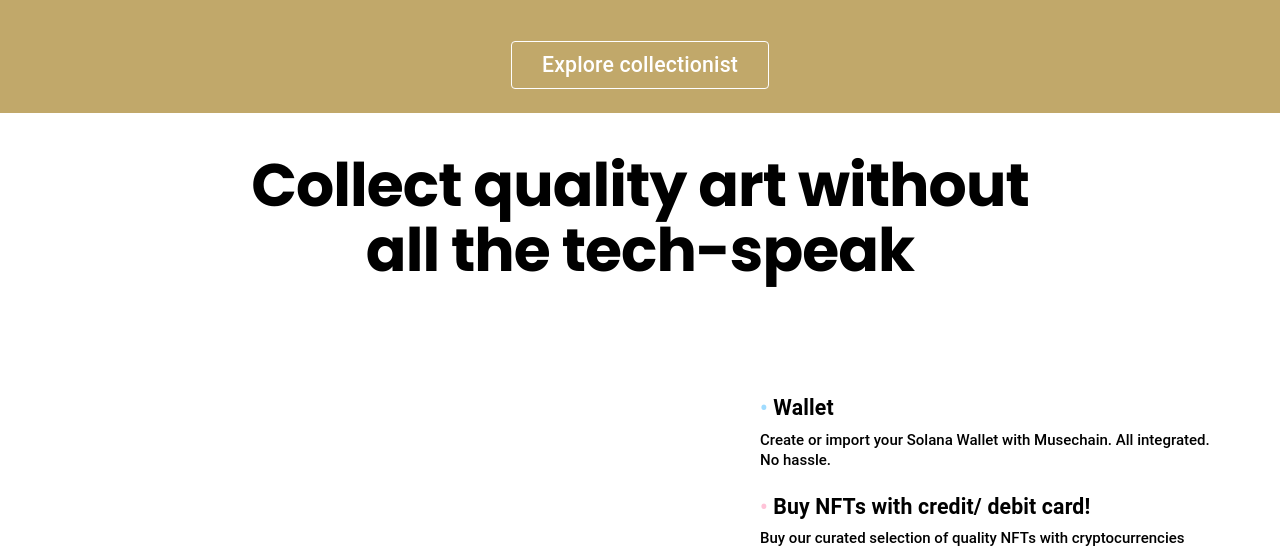
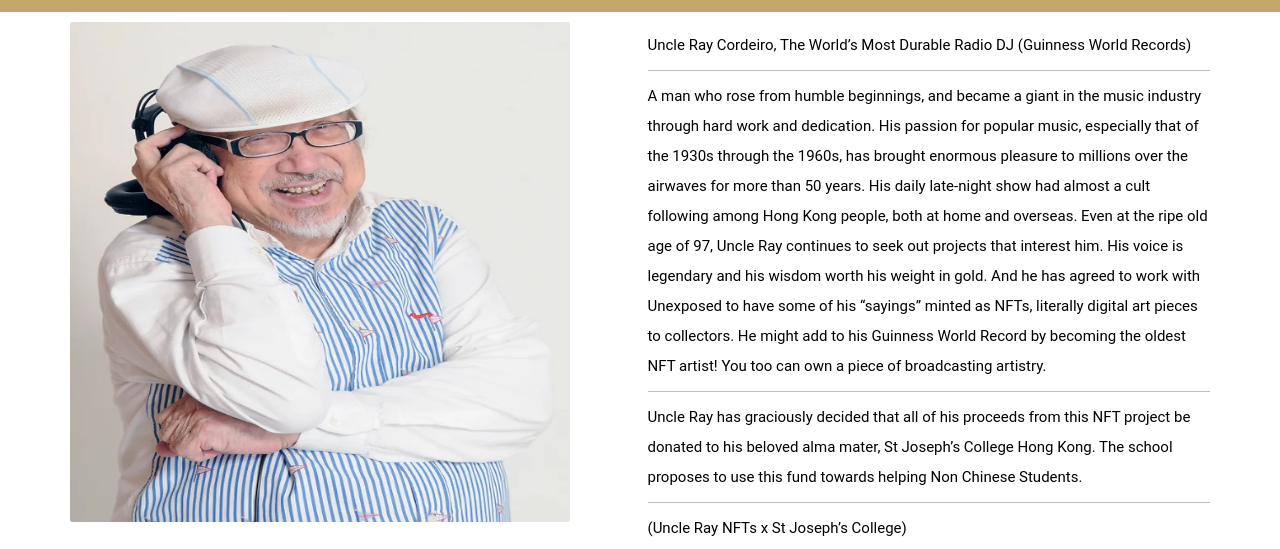
Before and after one commit to Musechainofficial/MuseChain_Client, a React (Create React App) app: page / in a window 1280 px wide. Shown: the part 1667-2216 px from the top of the page. Built offline with nearby package versions, Linux system fonts and the light colour scheme; no server answers; a web font is replaced by a local one.

Commit message:
all fixes"

```diff
--- a/src/components/Home/NFTSlider.tsx
+++ b/src/components/Home/NFTSlider.tsx
@@ -1,14 +1,6 @@
 import React from "react";
 import heroBox from "../../assets/images/heroBox.png";
-import {
-  Container,
-  Box,
-  Button,
-  Typography,
-  Grid,
-  IconButton,
-  Avatar,
-} from "@mui/material";
+import { Container, Box, Button, Typography, Grid, IconButton, Avatar } from "@mui/material";
 import Carousel from "react-multi-carousel";
 import "react-multi-carousel/lib/styles.css";
 import NextIcon from "../../assets/images/next.svg";
@@ -16,7 +8,7 @@ import PrevIcon from "../../assets/images/prev.svg";
 // import nftcard from "../Card/NFT";
 import MyNFTSlider from "../Card/MyNFTSlider";
 
-const NFTSliderComponent = ({display}:{display:number}) => {
+const NFTSliderComponent = ({ display }: { display: number }) => {
     const responsive = {
         desktop: {
             breakpoint: { max: 3000, min: 1024 },
@@ -34,14 +26,21 @@ const NFTSliderComponent = ({display}:{display:number}) => {
             slidesToSlide: 1 // optional, default to 1.
         }
     };
-  const next = () => {  };
-  const prev = () => {  };
+    const next = () => {};
+    const prev = () => {};
     const renderData = () => {
         return (
-      <><MyNFTSlider /><MyNFTSlider /><MyNFTSlider /><MyNFTSlider /><MyNFTSlider /></>
+            <>
+                <MyNFTSlider />
+                <MyNFTSlider />
+                <MyNFTSlider />
+                <MyNFTSlider />
+                <MyNFTSlider />
+            </>
         );
     };
 
+    return null;
     return (
         <Box
             width="100%"
@@ -50,7 +49,7 @@ const NFTSliderComponent = ({display}:{display:number}) => {
                 display: "flex",
                 alignItems: "center",
                 justifyContent: "center",
-        placeItems: "center",
+                placeItems: "center"
             }}
         >
             <IconButton
@@ -66,7 +65,7 @@ const NFTSliderComponent = ({display}:{display:number}) => {
                     style={{
                         margin: "2px",
                         width: "30px",
-            height: "30px",
+                        height: "30px"
                     }}
                 />
             </IconButton>
@@ -108,7 +107,7 @@ const NFTSliderComponent = ({display}:{display:number}) => {
                     style={{
                         margin: "2px",
                         width: "30px",
-            height: "30px",
+                        height: "30px"
                     }}
                 />
             </IconButton>
--- /dev/null
+++ b/src/components/Home/UncleRay.tsx
@@ -0,0 +1,63 @@
+import React from "react";
+import Container from "react-bootstrap/Container";
+import Row from "react-bootstrap/Row";
+import Col from "react-bootstrap/Col";
+import Image from "react-bootstrap/Image";
+import uncleRayImage from "../../assets/images/uncle-ray.webp";
+import { Typography } from "@mui/material";
+
+const UncleRay = () => {
+    return (
+        <Container style={{ backgroundColor: "white", padding: "10px 0 10px 0" }}>
+            <Row>
+                <Col xs={12} sm={12} md={6} lg={6} xl={6}>
+                    <Image src={uncleRayImage} height={500} width={500} rounded />
+                </Col>
+                <Col
+                    xs={12}
+                    sm={12}
+                    md={6}
+                    lg={6}
+                    xl={6}
+                    style={{
+                        display: "flex",
+                        alignItems: "center"
+                    }}
+                >
+                    <Typography
+                        typography="h5"
+                        pt={1}
+                        sx={{
+                            letterSpacing: " 0em",
+                            lineHeight: "2",
+                            color: "#000000"
+                        }}
+                    >
+                        Uncle Ray Cordeiro, The World’s Most Durable Radio DJ (Guinness World
+                        Records)
+                        <hr />
+                        A man who rose from humble beginnings, and became a giant in the music
+                        industry through hard work and dedication. His passion for popular music,
+                        especially that of the 1930s through the 1960s, has brought enormous
+                        pleasure to millions over the airwaves for more than 50 years. His daily
+                        late-night show had almost a cult following among Hong Kong people, both at
+                        home and overseas. Even at the ripe old age of 97, Uncle Ray continues to
+                        seek out projects that interest him. His voice is legendary and his wisdom
+                        worth his weight in gold. And he has agreed to work with Unexposed to have
+                        some of his “sayings” minted as NFTs, literally digital art pieces to
+                        collectors. He might add to his Guinness World Record by becoming the oldest
+                        NFT artist! You too can own a piece of broadcasting artistry.
+                        <hr />
+                        Uncle Ray has graciously decided that all of his proceeds from this NFT
+                        project be donated to his beloved alma mater, St Joseph’s College Hong Kong.
+                        The school proposes to use this fund towards helping Non Chinese Students.
+                        <hr />
+                        (Uncle Ray NFTs x St Joseph’s College)
+                    </Typography>
+                </Col>
+            </Row>
+        </Container>
+    );
+};
+
+export default UncleRay;
--- a/src/pages/home/index.tsx
+++ b/src/pages/home/index.tsx
@@ -8,7 +8,9 @@ import HomeGuideComponent from "src/components/Home/HomeGuide";
 import HomeFooterComponent from "src/components/Home/HomeFooter";
 import FooterComponent from "src/components/Footer";
 import LoadingComponent from "src/components/Loading/loading";
-import GoToTop from '../GoToTop';
+import GoToTop from "../GoToTop";
+import UncleRayComponent from "src/components/Home/UncleRay";
+import { Container } from "react-bootstrap";
 const HomeComponent = () => {
     return (
         <React.Fragment>
@@ -16,6 +18,7 @@ const HomeComponent = () => {
             <HomeIntroComponent />
             <CurateComponent />
             <GalleryComponent />
+            <UncleRayComponent />
             <HomeGuideComponent />
             {/* <HomeFooterComponent /> */}
             <AnswersComponent />
```
Also changed, not shown: src/index.tsx (+11 -12 lines), src/pages/market/index.tsx (+81 -43 lines), src/assets/images/uncle-ray.webp (added). Lines whose indentation alone changed are shown as unchanged.
